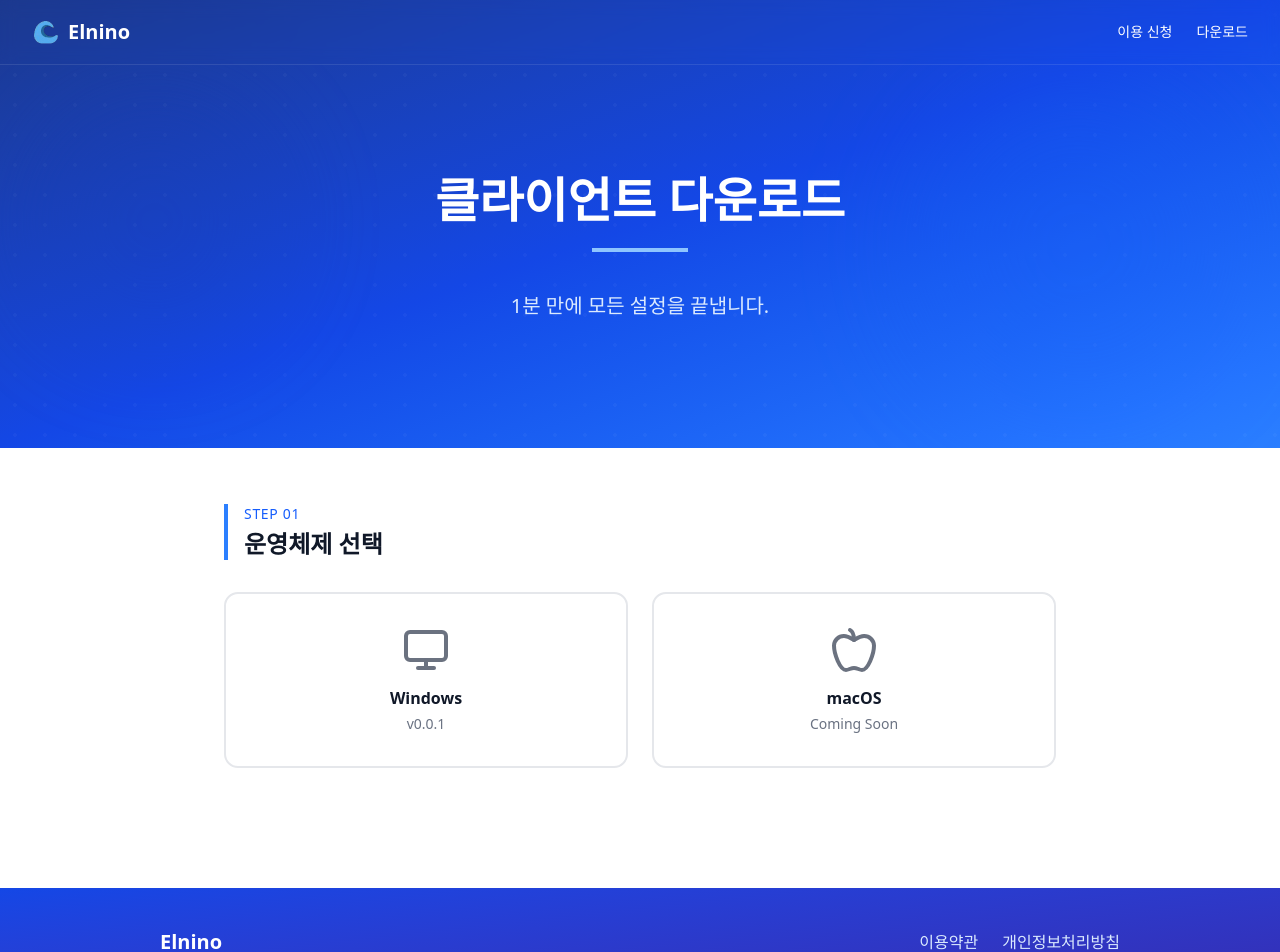
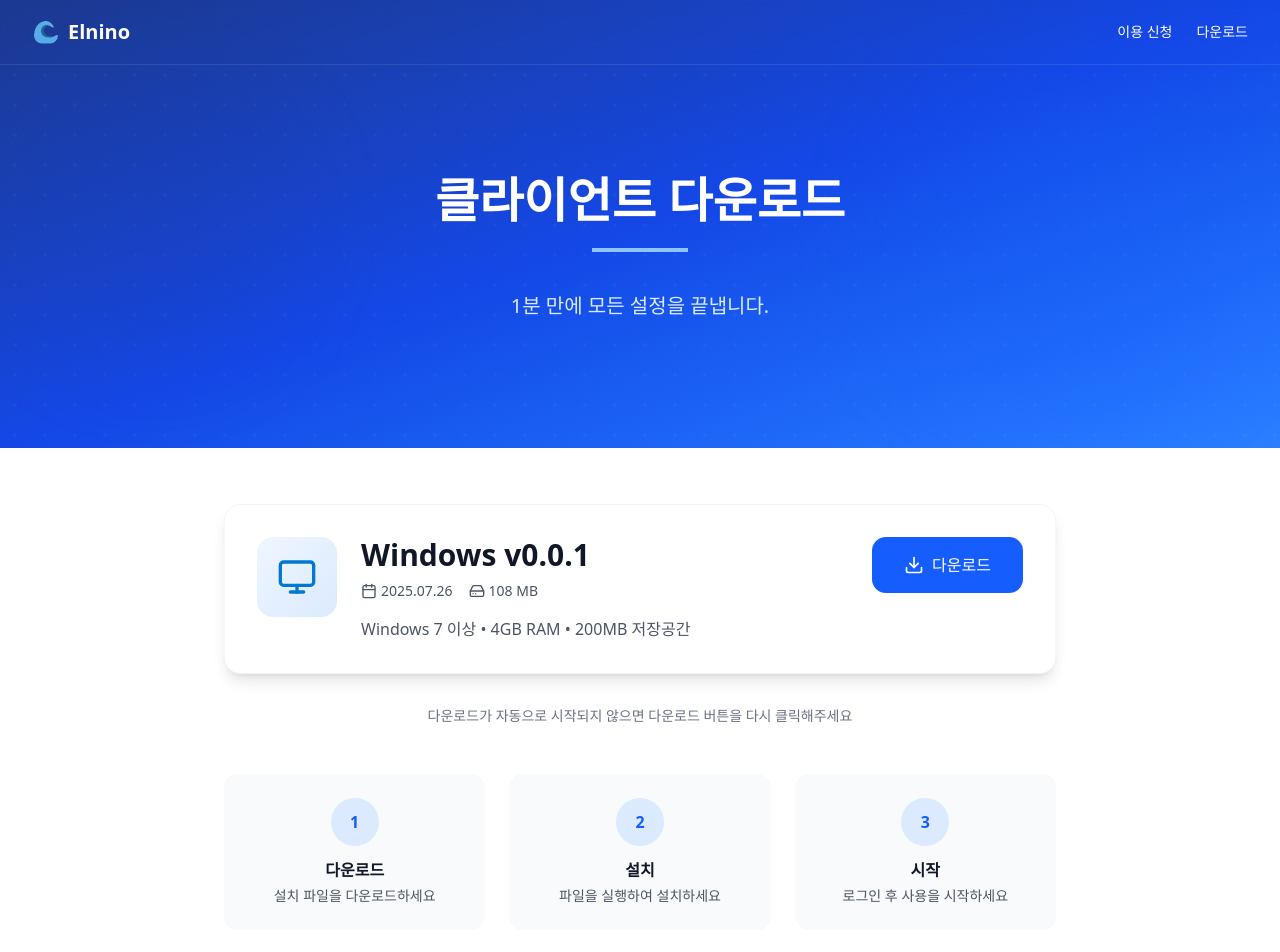
Before and after one commit to project-elnino/elnino.kr, a Next.js app: page /download in a window 1280 px wide. Shown: the top 952 px of the page. Built offline with nearby package versions, Linux system fonts and the light colour scheme.

Commit message:
simplified download page

```diff
--- a/app/download/page.tsx
+++ b/app/download/page.tsx
@@ -1,29 +1,17 @@
 'use client'
 
-import { useState, useEffect } from 'react'
-import { motion, AnimatePresence } from 'framer-motion'
+import { useState } from 'react'
+import { motion } from 'framer-motion'
 import {
   Download,
   Monitor,
-  Apple,
   Calendar,
   HardDrive,
   CheckCircle
 } from 'lucide-react'
 
 export default function DownloadPage() {
-  const [selectedOS, setSelectedOS] = useState<string | null>(null)
   const [isDownloading, setIsDownloading] = useState(false)
-
-  // OS 자동 감지
-  useEffect(() => {
-    const userAgent = navigator.userAgent
-    if (userAgent.includes('Win')) {
-      setSelectedOS('windows')
-    } else if (userAgent.includes('Mac')) {
-      setSelectedOS('mac')
-    }
-  }, [])
 
   const handleDownload = (url: string) => {
     setIsDownloading(true)
@@ -34,32 +22,16 @@ export default function DownloadPage() {
     }, 3000)
   }
 
-  const platforms = {
-    windows: {
-      id: 'windows',
+  const windowsPlatform = {
     name: 'Windows',
     icon: Monitor,
     color: '#0078D4',
     version: 'v0.0.1',
-      releaseDate: '2025.01.25',
+    releaseDate: '2025.07.26',
     fileSize: '108 MB',
     downloadUrl: 'https://github.com/project-elnino/elnino.kr/releases/latest/download/KnocSetup.exe',
-      requirements: 'Windows 7 이상 • 4GB RAM • 500MB 저장공간'
-    },
-    mac: {
-      id: 'mac',
-      name: 'macOS',
-      icon: Apple,
-      color: '#000000',
-      version: 'Coming Soon',
-      releaseDate: '2025 Q2',
-      fileSize: '45.8 MB',
-      downloadUrl: null,
-      requirements: 'macOS 10.13 이상 • 4GB RAM • 300MB 저장공간'
+    requirements: 'Windows 7 이상 • 4GB RAM • 200MB 저장공간'
   }
-  }
-
-  const currentPlatform = selectedOS ? platforms[selectedOS as keyof typeof platforms] : null
 
   return (
     <div className="min-h-screen flex flex-col">
@@ -115,88 +87,47 @@ export default function DownloadPage() {
       {/* 중단 섹션: 흰색 배경에 다운로드 컨텐츠 - 패딩 줄임 */}
       <section className="bg-white py-14 flex-grow">
         <div className="container max-w-4xl mx-auto px-6 lg:px-8">
-          {/* 플랫폼 선택 */}
-          <div className="mb-16">
-            <div className="border-l-4 border-blue-500 pl-4 mb-8">
-              <h2 className="text-sm font-medium text-blue-600 uppercase tracking-wider mb-1">
-                Step 01
-              </h2>
-              <h3 className="text-2xl font-bold text-gray-900">
-                운영체제 선택
-              </h3>
+          {/* Windows 다운로드 섹션 */}
+          <motion.div
+            initial={{ opacity: 0, y: 20 }}
+            animate={{ opacity: 1, y: 0 }}
+            transition={{ duration: 0.6 }}
+          >
+            {/* Windows 플랫폼 정보 카드 */}
+            <div className="bg-white rounded-2xl shadow-lg border border-gray-100 p-8 mb-8">
+              <div className="flex items-start gap-6">
+                {/* 아이콘 */}
+                <div className="w-20 h-20 bg-gradient-to-br from-blue-50 to-blue-100 rounded-2xl flex items-center justify-center flex-shrink-0">
+                  <Monitor className="w-10 h-10" style={{ color: windowsPlatform.color }} />
                 </div>
 
-            <div className="grid grid-cols-2 gap-6">
-              {Object.entries(platforms).map(([key, platform]) => {
-                const Icon = platform.icon
-                return (
-                  <motion.button
-                    key={key}
-                    onClick={() => setSelectedOS(key)}
-                    className={`relative p-8 rounded-xl border-2 transition-all ${
-                      selectedOS === key
-                        ? 'border-blue-500 bg-blue-50'
-                        : 'border-gray-200 bg-white hover:border-gray-300'
-                    }`}
-                    whileHover={{ y: -2 }}
-                    whileTap={{ scale: 0.98 }}
-                  >
-                    <Icon
-                      className="w-12 h-12 mx-auto mb-3"
-                      style={{ color: selectedOS === key ? platform.color : '#6B7280' }}
-                    />
-                    <h3 className="font-semibold text-gray-900">{platform.name}</h3>
-                    <p className="text-sm text-gray-500 mt-1">{platform.version}</p>
-                  </motion.button>
-                )
-              })}
-            </div>
-          </div>
-
-          {/* 다운로드 섹션 */}
-          <AnimatePresence mode="wait">
-            {currentPlatform && (
-              <motion.div
-                key={selectedOS}
-                initial={{ opacity: 0, y: 10 }}
-                animate={{ opacity: 1, y: 0 }}
-                exit={{ opacity: 0, y: -10 }}
-              >
-                {/* Step 02 표시 */}
-                <div className="border-l-4 border-blue-500 pl-4 mb-6">
-                  <h2 className="text-sm font-medium text-blue-600 uppercase tracking-wider mb-1">
-                    Step 02
+                {/* 정보 및 다운로드 */}
+                <div className="flex-1">
+                  <div className="flex items-start justify-between">
+                    <div>
+                      <h2 className="text-3xl font-bold text-gray-900 mb-2">
+                        {windowsPlatform.name} {windowsPlatform.version}
                       </h2>
-                  <h3 className="text-2xl font-bold text-gray-900">
-                    다운로드 실행
-                  </h3>
-                </div>
-
-                <div className="bg-gray-50 rounded-xl p-10 space-y-6">
-                  {/* 플랫폼 정보 */}
-                  <div className="flex items-center justify-between">
-                    <div>
-                      <h3 className="text-xl font-bold text-gray-900">
-                        {currentPlatform.name} {currentPlatform.version}
-                      </h3>
-                      <div className="flex items-center gap-4 mt-2 text-sm text-gray-600">
+                      <div className="flex items-center gap-4 text-sm text-gray-600 mb-4">
                         <span className="flex items-center gap-1">
                           <Calendar className="w-4 h-4" />
-                          {currentPlatform.releaseDate}
+                          {windowsPlatform.releaseDate}
                         </span>
                         <span className="flex items-center gap-1">
                           <HardDrive className="w-4 h-4" />
-                          {currentPlatform.fileSize}
+                          {windowsPlatform.fileSize}
                         </span>
                       </div>
+                      <p className="text-gray-600">
+                        {windowsPlatform.requirements}
+                      </p>
                     </div>
 
                     {/* 다운로드 버튼 */}
-                    {currentPlatform.downloadUrl ? (
                     <motion.button
-                        onClick={() => handleDownload(currentPlatform.downloadUrl)}
+                      onClick={() => handleDownload(windowsPlatform.downloadUrl)}
                       disabled={isDownloading}
-                        className={`flex items-center gap-2 px-6 py-3 rounded-lg font-medium text-white transition-all ${
+                      className={`flex items-center gap-2 px-8 py-4 rounded-xl font-medium text-white transition-all ${
                         isDownloading
                           ? 'bg-green-600'
                           : 'bg-blue-600 hover:bg-blue-700'
@@ -216,35 +147,53 @@ export default function DownloadPage() {
                         </>
                       )}
                     </motion.button>
-                    ) : (
-                      <div className="px-6 py-3 bg-gray-200 text-gray-500 rounded-lg font-medium">
-                        준비 중
                   </div>
-                    )}
                 </div>
-
-                  {/* 시스템 요구사항 */}
-                  <div className="pt-6 border-t border-gray-200">
-                    <p className="text-sm text-gray-600">
-                      <span className="font-medium text-gray-700">시스템 요구사항:</span> {currentPlatform.requirements}
-                    </p>
               </div>
             </div>
 
             {/* 도움말 */}
-                {currentPlatform.downloadUrl && (
             <motion.p
               initial={{ opacity: 0 }}
               animate={{ opacity: 1 }}
               transition={{ delay: 0.3 }}
-                    className="mt-6 text-center text-sm text-gray-500"
+              className="text-center text-sm text-gray-500"
             >
               다운로드가 자동으로 시작되지 않으면 다운로드 버튼을 다시 클릭해주세요
             </motion.p>
-                )}
+
+            {/* 추가 정보 */}
+            <motion.div
+              className="mt-12 grid grid-cols-3 gap-6"
+              initial={{ opacity: 0, y: 20 }}
+              animate={{ opacity: 1, y: 0 }}
+              transition={{ delay: 0.4 }}
+            >
+              <div className="text-center p-6 bg-gray-50 rounded-xl">
+                <div className="w-12 h-12 bg-blue-100 rounded-full flex items-center justify-center mx-auto mb-3">
+                  <span className="text-blue-600 font-bold">1</span>
+                </div>
+                <h3 className="font-semibold text-gray-900 mb-1">다운로드</h3>
+                <p className="text-sm text-gray-600">설치 파일을 다운로드하세요</p>
+              </div>
+
+              <div className="text-center p-6 bg-gray-50 rounded-xl">
+                <div className="w-12 h-12 bg-blue-100 rounded-full flex items-center justify-center mx-auto mb-3">
+                  <span className="text-blue-600 font-bold">2</span>
+                </div>
+                <h3 className="font-semibold text-gray-900 mb-1">설치</h3>
+                <p className="text-sm text-gray-600">파일을 실행하여 설치하세요</p>
+              </div>
+
+              <div className="text-center p-6 bg-gray-50 rounded-xl">
+                <div className="w-12 h-12 bg-blue-100 rounded-full flex items-center justify-center mx-auto mb-3">
+                  <span className="text-blue-600 font-bold">3</span>
+                </div>
+                <h3 className="font-semibold text-gray-900 mb-1">시작</h3>
+                <p className="text-sm text-gray-600">로그인 후 사용을 시작하세요</p>
+              </div>
             </motion.div>
-            )}
-          </AnimatePresence>
+          </motion.div>
         </div>
       </section>
       {/* CSS 스타일 */}
```
Lines whose indentation alone changed are shown as unchanged.
